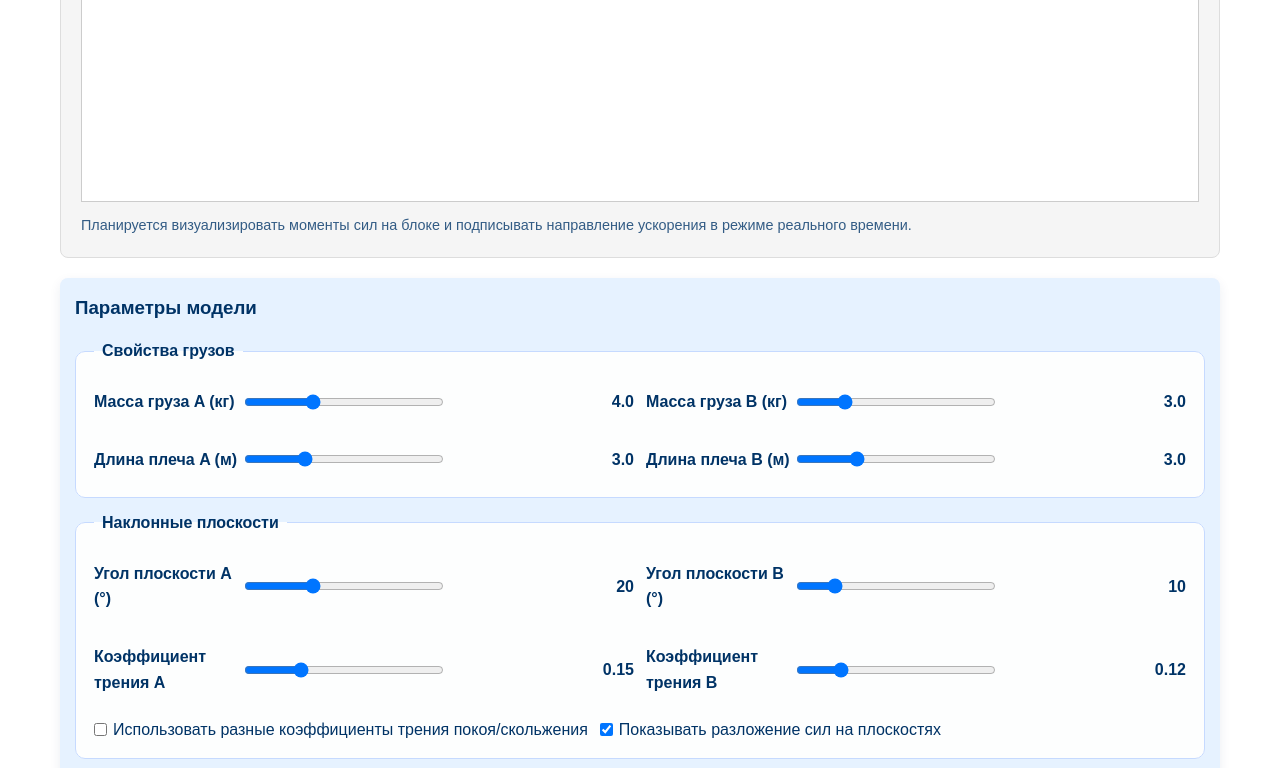
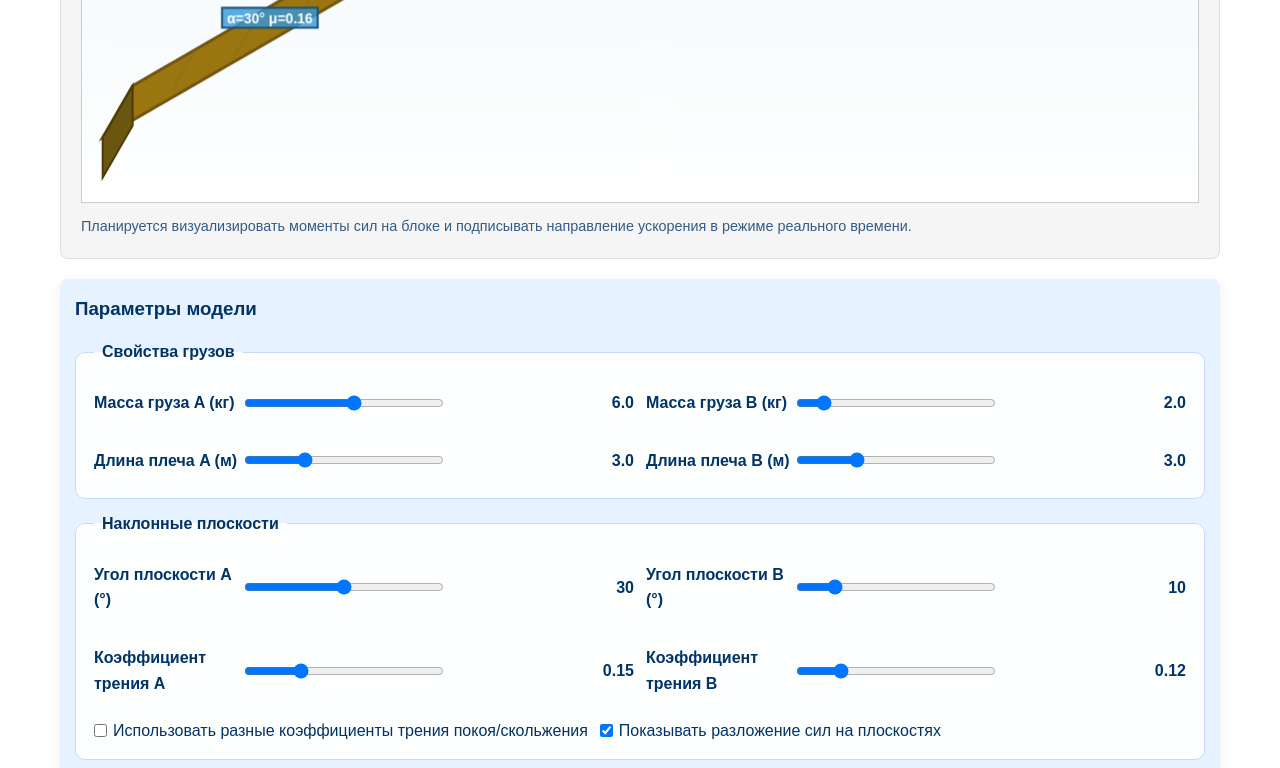
Before and after one commit to CrazuUP/physics-sandbox, a plain HTML site: page mashina-atvuda-s-peremennym-treniem-i-naklonom.html in a window 1280 px wide. Shown: the part 1237-2005 px from the top of the page. Drawn offline with Linux system fonts and the light colour scheme.

Commit message:
машина атвуда

```diff
--- a/mashina-atvuda-s-peremennym-treniem-i-naklonom.html
+++ b/mashina-atvuda-s-peremennym-treniem-i-naklonom.html
@@ -59,13 +59,13 @@
                 <div class="option-grid two-columns">
                     <div class="parameter-control">
                         <label for="atwood-mass-1">Масса груза A (кг)</label>
-                        <input type="range" id="atwood-mass-1" name="mass_a" min="1" max="10" step="0.5" value="4">
-                        <output id="atwood-mass-1-value" for="atwood-mass-1">4.0</output>
+                        <input type="range" id="atwood-mass-1" name="mass_a" min="1" max="10" step="0.5" value="6">
+                        <output id="atwood-mass-1-value" for="atwood-mass-1">6.0</output>
                     </div>
                     <div class="parameter-control">
                         <label for="atwood-mass-2">Масса груза B (кг)</label>
-                        <input type="range" id="atwood-mass-2" name="mass_b" min="1" max="10" step="0.5" value="3">
-                        <output id="atwood-mass-2-value" for="atwood-mass-2">3.0</output>
+                        <input type="range" id="atwood-mass-2" name="mass_b" min="1" max="10" step="0.5" value="2">
+                        <output id="atwood-mass-2-value" for="atwood-mass-2">2.0</output>
                     </div>
                     <div class="parameter-control">
                         <label for="atwood-length-a">Длина плеча A (м)</label>
@@ -85,8 +85,8 @@
                 <div class="option-grid two-columns">
                     <div class="parameter-control">
                         <label for="atwood-angle-a">Угол плоскости A (°)</label>
-                        <input type="range" id="atwood-angle-a" name="angle_a" min="0" max="60" step="1" value="20">
-                        <output id="atwood-angle-a-value" for="atwood-angle-a">20</output>
+                        <input type="range" id="atwood-angle-a" name="angle_a" min="0" max="60" step="1" value="30">
+                        <output id="atwood-angle-a-value" for="atwood-angle-a">30</output>
                     </div>
                     <div class="parameter-control">
                         <label for="atwood-angle-b">Угол плоскости B (°)</label>
@@ -188,5 +188,6 @@
         <img src="img/atom.jpg" alt="Атом" title="Перейти на сайт study.physics.itmo.ru">
     </a>
 </footer>
+<script src="js/mashina-atvuda-s-peremennym-treniem-i-naklonom.js"></script>
 </body>
 </html>
```
